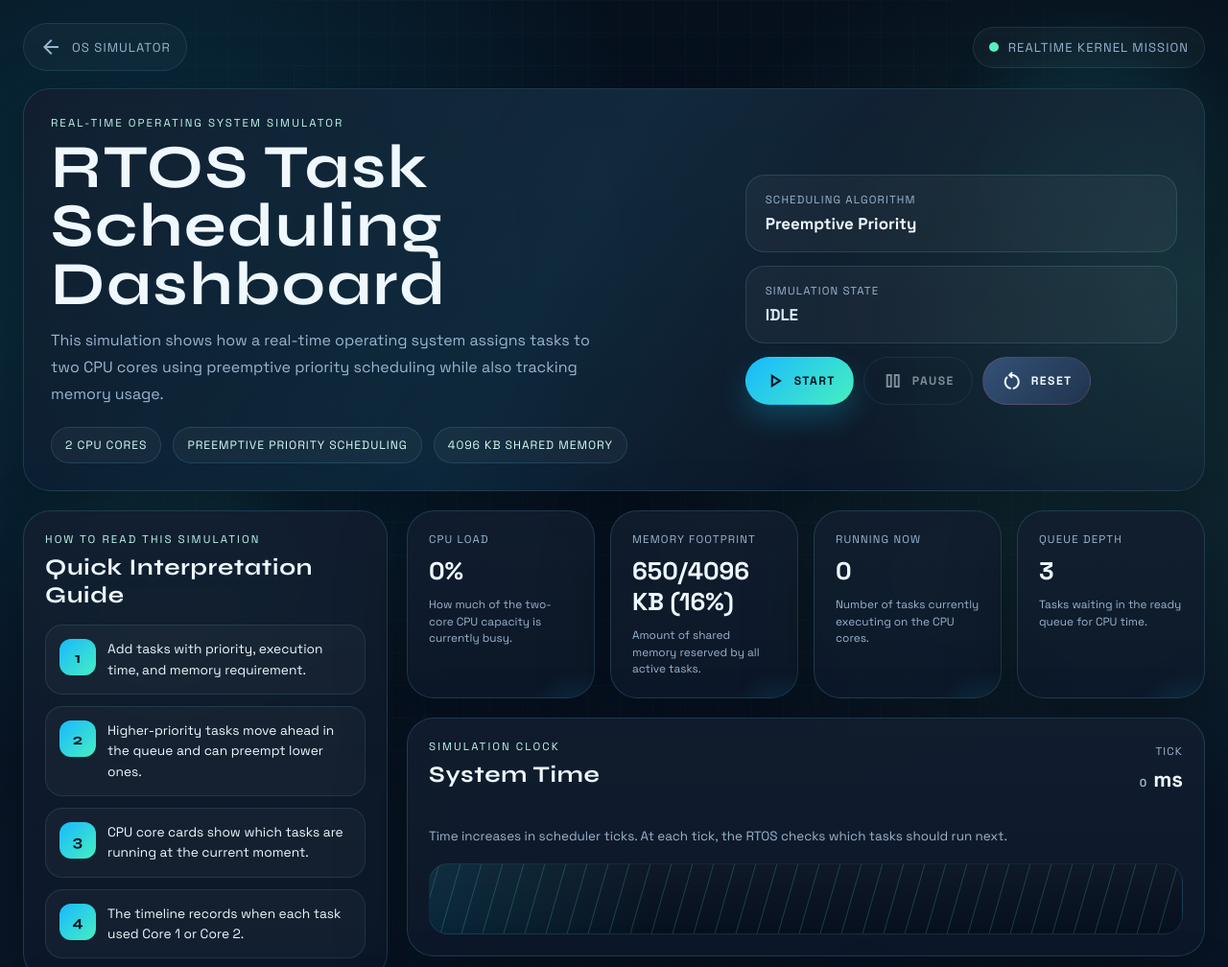
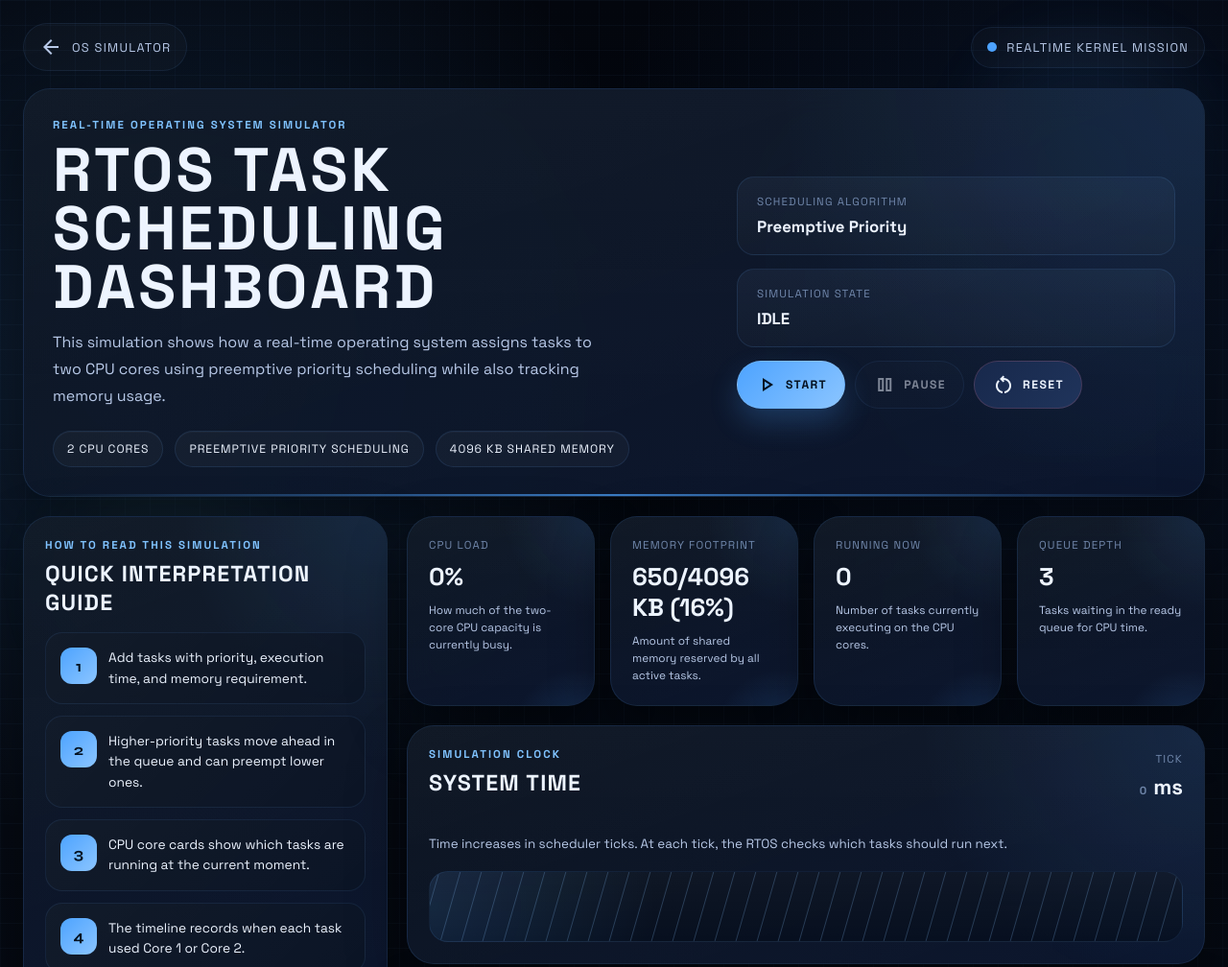
Before and after one commit to yoman12357/OS-Simulator, a website: page rtos/index.html in a window 1280 px wide. Shown: the top 1008 px of the page at 96% size. Drawn offline with nearby package versions, Linux system fonts and the light colour scheme.

Commit message:
rtos changes

```diff
--- a/rtos/style.css
+++ b/rtos/style.css
@@ -1,20 +1,34 @@
 :root {
-	--bg: #07111f;
-	--bg-alt: #0d1a2e;
-	--panel: rgba(10, 22, 40, 0.84);
-	--panel-strong: rgba(15, 31, 54, 0.96);
-	--border: rgba(123, 221, 255, 0.16);
-	--text: #eff8ff;
-	--muted: #9ab5cf;
-	--accent: #59f0c2;
-	--accent-strong: #19d1ff;
-	--accent-soft: rgba(89, 240, 194, 0.16);
-	--warn: #ffc96b;
-	--danger: #ff6f91;
-	--high: #ff6c86;
-	--medium: #ffb547;
-	--low: #59f0c2;
-	--shadow: 0 26px 70px rgba(0, 0, 0, 0.34);
+	--bg: #03060d;
+	--bg-deep: #01030a;
+	--surface: rgba(8, 17, 31, 0.9);
+	--surface-alt: rgba(13, 24, 48, 0.94);
+	--surface-strong: rgba(18, 34, 66, 0.98);
+	--panel-soft: rgba(255, 255, 255, 0.028);
+	--border: rgba(103, 168, 255, 0.12);
+	--border-strong: rgba(103, 168, 255, 0.3);
+	--text: #edf4ff;
+	--text-soft: #b8c9e8;
+	--text-muted: #6f86aa;
+	--accent: #4da3ff;
+	--accent-bright: #80c3ff;
+	--accent-soft: rgba(77, 163, 255, 0.14);
+	--accent-soft-strong: rgba(77, 163, 255, 0.22);
+	--accent-deep: #214880;
+	--high: #ff7a8f;
+	--high-soft: rgba(255, 122, 143, 0.16);
+	--medium: #f4c46a;
+	--medium-soft: rgba(244, 196, 106, 0.16);
+	--low: #69d6ff;
+	--low-soft: rgba(105, 214, 255, 0.16);
+	--success: #7ce8b2;
+	--success-soft: rgba(124, 232, 178, 0.18);
+	--warn: #ffd07a;
+	--shadow: 0 24px 60px rgba(0, 0, 0, 0.42);
+	--radius-xl: 28px;
+	--radius-lg: 22px;
+	--radius-md: 18px;
+	--radius-sm: 14px;
 }
 
 * {
@@ -32,10 +46,13 @@ body {
 body {
 	min-height: 100vh;
 	background:
-		radial-gradient(circle at 12% 12%, rgba(25, 209, 255, 0.16), transparent 24%),
-		radial-gradient(circle at 88% 18%, rgba(89, 240, 194, 0.14), transparent 22%),
-		radial-gradient(circle at 50% 100%, rgba(255, 108, 134, 0.08), transparent 26%),
-		linear-gradient(180deg, #06101d 0%, #091628 42%, #0d1a2f 100%);
+		radial-gradient(circle at 14% 16%, rgba(77, 163, 255, 0.16), transparent 24%),
+		radial-gradient(circle at 86% 12%, rgba(39, 84, 161, 0.16), transparent 22%),
+		radial-gradient(circle at 50% 100%, rgba(124, 232, 178, 0.06), transparent 24%),
+		linear-gradient(rgba(103, 168, 255, 0.04) 1px, transparent 1px),
+		linear-gradient(90deg, rgba(103, 168, 255, 0.03) 1px, transparent 1px),
+		linear-gradient(180deg, var(--bg) 0%, #050a13 38%, var(--bg-deep) 100%);
+	background-size: auto, auto, auto, 26px 26px, 26px 26px, auto;
 	color: var(--text);
 	font-family: "Space Grotesk", sans-serif;
 	overflow-x: hidden;
@@ -46,56 +63,92 @@ body::before {
 	content: "";
 	position: fixed;
 	inset: 0;
-	background-image:
-		linear-gradient(rgba(255, 255, 255, 0.02) 1px, transparent 1px),
-		linear-gradient(90deg, rgba(255, 255, 255, 0.02) 1px, transparent 1px);
-	background-size: 34px 34px;
-	mask-image: radial-gradient(circle at center, black 58%, transparent 100%);
 	pointer-events: none;
+	background:
+		repeating-linear-gradient(
+			180deg,
+			rgba(255, 255, 255, 0.015) 0,
+			rgba(255, 255, 255, 0.015) 1px,
+			transparent 1px,
+			transparent 5px
+		);
+	opacity: 0.24;
+	mix-blend-mode: soft-light;
+}
+
+button,
+input,
+select {
+	font: inherit;
 }
 
 .app-shell {
 	position: relative;
+	z-index: 1;
 	max-width: 1500px;
 	margin: 0 auto;
 	padding: 24px;
-	z-index: 1;
 }
 
 .ambient {
 	position: fixed;
 	border-radius: 999px;
-	filter: blur(28px);
-	opacity: 0.5;
+	filter: blur(36px);
+	opacity: 0.45;
 	pointer-events: none;
 }
 
 .ambient-one {
-	top: 8%;
+	top: 7%;
 	right: 4%;
 	width: 220px;
 	height: 220px;
-	background: rgba(25, 209, 255, 0.18);
-	animation: drift 12s ease-in-out infinite;
+	background: rgba(77, 163, 255, 0.18);
+	animation: drift 14s ease-in-out infinite;
 }
 
 .ambient-two {
-	bottom: 10%;
+	bottom: 8%;
 	left: 3%;
 	width: 240px;
 	height: 240px;
-	background: rgba(89, 240, 194, 0.12);
-	animation: drift 14s ease-in-out infinite reverse;
+	background: rgba(124, 232, 178, 0.09);
+	animation: drift 16s ease-in-out infinite reverse;
 }
 
 .panel {
 	background:
-		linear-gradient(180deg, rgba(255, 255, 255, 0.03), rgba(255, 255, 255, 0.01)),
-		var(--panel);
+		linear-gradient(160deg, rgba(255, 255, 255, 0.028) 0%, transparent 100%),
+		linear-gradient(155deg, var(--surface) 0%, var(--surface-alt) 100%);
 	border: 1px solid var(--border);
-	border-radius: 28px;
+	border-radius: var(--radius-xl);
 	box-shadow: var(--shadow);
-	backdrop-filter: blur(18px);
+	backdrop-filter: blur(16px);
+	position: relative;
+	overflow: hidden;
+}
+
+.panel::before {
+	content: "";
+	position: absolute;
+	inset: 0;
+	pointer-events: none;
+	background:
+		radial-gradient(circle at top right, rgba(77, 163, 255, 0.12), transparent 34%),
+		linear-gradient(180deg, rgba(255, 255, 255, 0.02) 0%, transparent 100%);
+	opacity: 0.9;
+}
+
+.mission-bar,
+.hero-grid,
+.dashboard-grid,
+.execution-grid,
+.stats-grid,
+.task-form,
+.core-stack,
+.tasks-list,
+.guide-steps {
+	position: relative;
 }
 
 .mission-bar {
@@ -113,18 +166,28 @@ body::before {
 	gap: 10px;
 	padding: 12px 16px;
 	border-radius: 999px;
-	border: 1px solid rgba(123, 221, 255, 0.12);
-	background: rgba(255, 255, 255, 0.03);
-	color: var(--muted);
+	border: 1px solid rgba(103, 168, 255, 0.1);
+	background: rgba(255, 255, 255, 0.025);
+	color: var(--text-soft);
 	text-decoration: none;
-	font-size: 0.82rem;
-	letter-spacing: 0.08em;
+	font-size: 0.8rem;
+	letter-spacing: 0.1em;
 	text-transform: uppercase;
+	transition:
+		transform 0.24s ease,
+		border-color 0.24s ease,
+		background-color 0.24s ease,
+		color 0.24s ease,
+		box-shadow 0.24s ease;
 }
 
-.back-link:hover {
+.back-link:hover,
+.mission-meta:hover {
+	transform: translateY(-1px);
 	color: var(--text);
-	border-color: rgba(123, 221, 255, 0.28);
+	border-color: var(--border-strong);
+	background: var(--accent-soft);
+	box-shadow: 0 12px 24px rgba(0, 0, 0, 0.2);
 }
 
 .status-beacon {
@@ -132,60 +195,67 @@ body::before {
 	height: 10px;
 	border-radius: 50%;
 	background: var(--accent);
-	box-shadow: 0 0 0 0 rgba(89, 240, 194, 0.6);
-	animation: pulse 1.7s infinite;
+	box-shadow: 0 0 0 0 rgba(77, 163, 255, 0.56);
+	animation: pulse 1.8s infinite;
 }
 
 .hero-grid {
 	display: grid;
-	grid-template-columns: minmax(0, 1.25fr) minmax(320px, 0.8fr);
-	gap: 20px;
-	padding: 28px;
+	grid-template-columns: minmax(0, 1.24fr) minmax(320px, 0.82fr);
+	gap: 22px;
+	padding: 30px;
 	margin-bottom: 20px;
-	position: relative;
-	overflow: hidden;
 }
 
 .hero-grid::after {
 	content: "";
 	position: absolute;
-	inset: 0;
-	background:
-		linear-gradient(120deg, transparent 0%, rgba(25, 209, 255, 0.08) 45%, transparent 70%),
-		radial-gradient(circle at right center, rgba(89, 240, 194, 0.1), transparent 32%);
-	pointer-events: none;
+	inset: auto 18px 0 18px;
+	height: 2px;
+	border-radius: 999px;
+	background: linear-gradient(90deg, transparent 0%, rgba(77, 163, 255, 0.72) 50%, transparent 100%);
 }
 
 .hero-copy,
-.hero-side {
+.hero-side,
+.section-top,
+.metric-card,
+.runtime-panel,
+.gantt-panel,
+.guide-step,
+.cpu-core,
+.task-item {
 	position: relative;
 	z-index: 1;
 }
 
 .eyebrow {
-	color: #bbf7eb;
+	color: var(--accent-bright);
 	font-size: 0.72rem;
+	font-weight: 700;
 	letter-spacing: 0.18em;
 	text-transform: uppercase;
 }
 
 .hero-copy h1,
 .section-top h2 {
-	font-family: "Syne", sans-serif;
-	letter-spacing: 0.03em;
+	font-family: "Space Grotesk", sans-serif;
+	font-weight: 700;
+	letter-spacing: 0.05em;
+	text-transform: uppercase;
 }
 
 .hero-copy h1 {
 	margin-top: 10px;
-	font-size: clamp(2.6rem, 5vw, 4.6rem);
+	font-size: clamp(2.5rem, 5vw, 4.2rem);
 	line-height: 0.95;
 	max-width: 10ch;
 }
 
 .hero-text {
 	margin-top: 14px;
-	max-width: 56ch;
-	color: var(--muted);
+	max-width: 58ch;
+	color: var(--text-soft);
 	font-size: 1rem;
 	line-height: 1.75;
 }
@@ -194,34 +264,36 @@ body::before {
 	display: flex;
 	flex-wrap: wrap;
 	gap: 12px;
-	margin-top: 20px;
+	margin-top: 22px;
 }
 
 .hero-badges span,
 .hero-chip {
-	border: 1px solid rgba(123, 221, 255, 0.14);
-	background: rgba(255, 255, 255, 0.04);
+	border: 1px solid rgba(103, 168, 255, 0.12);
+	background: rgba(255, 255, 255, 0.03);
 }
 
 .hero-badges span {
 	padding: 10px 14px;
 	border-radius: 999px;
-	color: #d7fdf4;
+	color: var(--text);
 	font-size: 0.76rem;
 	letter-spacing: 0.08em;
 	text-transform: uppercase;
+	box-shadow: inset 0 1px 0 rgba(255, 255, 255, 0.03);
 }
 
 .hero-side {
 	display: grid;
-	grid-template-columns: 1fr;
 	align-content: center;
 	gap: 14px;
 }
 
 .hero-chip {
 	padding: 18px 20px;
-	border-radius: 20px;
+	border-radius: var(--radius-md);
+	background:
+		linear-gradient(180deg, rgba(153, 201, 255, 0.06) 0%, rgba(255, 255, 255, 0.02) 100%);
 }
 
 .hero-chip p,
@@ -230,7 +302,7 @@ body::before {
 .field span,
 .cpu-label,
 .supporting-copy {
-	color: var(--muted);
+	color: var(--text-muted);
 	font-size: 0.72rem;
 	letter-spacing: 0.1em;
 	text-transform: uppercase;
@@ -238,8 +310,9 @@ body::before {
 
 .hero-chip strong {
 	display: block;
-	margin-top: 7px;
-	font-size: 1.06rem;
+	margin-top: 8px;
+	font-size: 1.05rem;
+	color: var(--text);
 }
 
 .control-row {
@@ -252,9 +325,7 @@ body::before {
 	border: 1px solid transparent;
 	border-radius: 999px;
 	padding: 12px 18px;
-	background: #20344d;
 	color: var(--text);
-	font-family: "Space Grotesk", sans-serif;
 	font-size: 0.76rem;
 	font-weight: 700;
 	letter-spacing: 0.12em;
@@ -263,7 +334,12 @@ body::before {
 	align-items: center;
 	gap: 8px;
 	cursor: pointer;
-	transition: transform 0.22s ease, box-shadow 0.22s ease, border-color 0.22s ease;
+	transition:
+		transform 0.22s ease,
+		box-shadow 0.22s ease,
+		border-color 0.22s ease,
+		background-color 0.22s ease,
+		color 0.22s ease;
 }
 
 .btn:hover {
@@ -274,22 +350,24 @@ body::before {
 	opacity: 0.5;
 	cursor: not-allowed;
 	transform: none;
+	box-shadow: none;
 }
 
 .btn-primary {
-	background: linear-gradient(135deg, #18b9ff 0%, #46efc0 100%);
-	color: #041120;
-	box-shadow: 0 14px 30px rgba(25, 209, 255, 0.22);
+	background: linear-gradient(135deg, #4da3ff 0%, #8bc5ff 100%);
+	border-color: rgba(153, 201, 255, 0.24);
+	color: #04101e;
+	box-shadow: 0 14px 30px rgba(77, 163, 255, 0.24);
 }
 
 .btn-ghost {
-	background: transparent;
-	border-color: rgba(123, 221, 255, 0.18);
+	background: rgba(255, 255, 255, 0.02);
+	border-color: rgba(103, 168, 255, 0.18);
 }
 
 .btn-danger {
-	background: linear-gradient(135deg, #345177 0%, #20344d 100%);
-	border-color: rgba(255, 111, 145, 0.18);
+	background: linear-gradient(135deg, rgba(24, 41, 76, 0.98) 0%, rgba(32, 53, 92, 0.98) 100%);
+	border-color: rgba(255, 122, 143, 0.18);
 }
 
 .dashboard-grid {
@@ -330,12 +408,12 @@ body::before {
 
 .section-top h2 {
 	margin-top: 8px;
-	font-size: 1.5rem;
+	font-size: 1.45rem;
 }
 
 .supporting-copy {
-	max-width: 28ch;
-	line-height: 1.5;
+	max-width: 29ch;
+	line-height: 1.6;
 }
 
 .task-form {
@@ -359,17 +437,22 @@ body::before {
 	width: 100%;
 	padding: 14px 16px;
 	border-radius: 16px;
-	border: 1px solid rgba(123, 221, 255, 0.14);
-	background: rgba(255, 255, 255, 0.035);
+	border: 1px solid rgba(103, 168, 255, 0.12);
+	background:
+		linear-gradient(180deg, rgba(255, 255, 255, 0.03), rgba(255, 255, 255, 0.015)),
+		rgba(5, 11, 21, 0.72);
 	color: var(--text);
-	font: inherit;
+}
+
+.field input::placeholder {
+	color: var(--text-muted);
 }
 
 .field input:focus,
 .field select:focus {
 	outline: none;
-	border-color: rgba(25, 209, 255, 0.8);
-	box-shadow: 0 0 0 4px rgba(25, 209, 255, 0.12);
+	border-color: rgba(77, 163, 255, 0.8);
+	box-shadow: 0 0 0 4px rgba(77, 163, 255, 0.12);
 }
 
 .stats-grid {
@@ -388,10 +471,12 @@ body::before {
 	grid-template-columns: 38px 1fr;
 	gap: 12px;
 	align-items: start;
-	padding: 14px;
-	border-radius: 18px;
-	border: 1px solid rgba(123, 221, 255, 0.12);
-	background: rgba(255, 255, 255, 0.03);
+	padding: 15px;
+	border-radius: var(--radius-md);
+	border: 1px solid rgba(103, 168, 255, 0.1);
+	background:
+		linear-gradient(135deg, rgba(255, 255, 255, 0.035), rgba(255, 255, 255, 0.01)),
+		rgba(8, 18, 34, 0.76);
 }
 
 .guide-step strong {
@@ -400,7 +485,7 @@ body::before {
 	display: grid;
 	place-items: center;
 	border-radius: 12px;
-	background: linear-gradient(135deg, #18b9ff 0%, #46efc0 100%);
+	background: linear-gradient(135deg, #4da3ff 0%, #8bc5ff 100%);
 	color: #041120;
 	font-family: "Syne", sans-serif;
 	font-size: 1rem;
@@ -413,6 +498,7 @@ body::before {
 }
 
 .metric-card {
+	min-height: 170px;
 	position: relative;
 	overflow: hidden;
 }
@@ -421,10 +507,10 @@ body::before {
 	content: "";
 	position: absolute;
 	inset: auto -30% -55% auto;
-	width: 140px;
-	height: 140px;
+	width: 150px;
+	height: 150px;
 	border-radius: 50%;
-	background: radial-gradient(circle, rgba(25, 209, 255, 0.18), transparent 65%);
+	background: radial-gradient(circle, rgba(77, 163, 255, 0.18), transparent 65%);
 }
 
 .metric-card strong {
@@ -438,9 +524,9 @@ body::before {
 	position: relative;
 	display: block;
 	margin-top: 10px;
-	color: var(--muted);
+	color: var(--text-soft);
 	font-size: 0.74rem;
-	line-height: 1.45;
+	line-height: 1.5;
 }
 
 .runtime-panel {
@@ -459,7 +545,7 @@ body::before {
 }
 
 .runtime-explainer {
-	color: var(--muted);
+	color: var(--text-soft);
 	font-size: 0.84rem;
 	line-height: 1.6;
 }
@@ -467,10 +553,10 @@ body::before {
 .signal-line {
 	height: 74px;
 	border-radius: 20px;
-	border: 1px solid rgba(123, 221, 255, 0.1);
+	border: 1px solid rgba(103, 168, 255, 0.1);
 	background:
 		linear-gradient(180deg, rgba(255, 255, 255, 0.03), rgba(255, 255, 255, 0)),
-		radial-gradient(circle at left center, rgba(25, 209, 255, 0.12), transparent 30%),
+		radial-gradient(circle at left center, rgba(77, 163, 255, 0.14), transparent 30%),
 		rgba(4, 12, 24, 0.55);
 	overflow: hidden;
 	position: relative;
@@ -483,7 +569,7 @@ body::before {
 		repeating-linear-gradient(
 			90deg,
 			transparent 0 10px,
-			rgba(89, 240, 194, 0.2) 10px 11px,
+			rgba(139, 197, 255, 0.24) 10px 11px,
 			transparent 11px 22px
 		);
 	transform: skewX(-16deg) translateX(-18px);
@@ -502,15 +588,13 @@ body::before {
 }
 
 .cpu-core {
-	position: relative;
-	min-height: 86px;
+	min-height: 92px;
 	padding: 18px;
-	border-radius: 22px;
-	border: 1px solid rgba(123, 221, 255, 0.14);
+	border-radius: var(--radius-lg);
+	border: 1px solid rgba(103, 168, 255, 0.12);
 	background:
-		linear-gradient(90deg, rgba(255, 255, 255, 0.025), rgba(255, 255, 255, 0)),
-		rgba(4, 12, 24, 0.54);
-	overflow: hidden;
+		linear-gradient(90deg, rgba(255, 255, 255, 0.03), rgba(255, 255, 255, 0)),
+		rgba(4, 12, 24, 0.56);
 }
 
 .cpu-core::after {
@@ -529,7 +613,7 @@ body::before {
 }
 
 .task-execution {
-	height: 38px;
+	height: 40px;
 	border-radius: 14px;
 	display: flex;
 	align-items: center;
@@ -544,15 +628,15 @@ body::before {
 }
 
 .task-execution.priority-high {
-	background: linear-gradient(135deg, #ff577d, #ff8f72);
+	background: linear-gradient(135deg, #ff7891, #ff9a7d);
 }
 
 .task-execution.priority-medium {
-	background: linear-gradient(135deg, #ffb547, #ffe07f);
+	background: linear-gradient(135deg, #dcb363, #f5d88f);
 }
 
 .task-execution.priority-low {
-	background: linear-gradient(135deg, #1dd6ff, #59f0c2);
+	background: linear-gradient(135deg, #59b8ff, #8ee3ff);
 }
 
 .memory-blocks {
@@ -564,13 +648,20 @@ body::before {
 .memory-block {
 	aspect-ratio: 1 / 1;
 	border-radius: 14px;
-	border: 1px solid rgba(123, 221, 255, 0.12);
-	background: rgba(255, 255, 255, 0.035);
-	transition: transform 0.22s ease, background-color 0.22s ease, box-shadow 0.22s ease;
+	border: 1px solid rgba(103, 168, 255, 0.12);
+	background:
+		linear-gradient(180deg, rgba(255, 255, 255, 0.03), rgba(255, 255, 255, 0)),
+		rgba(255, 255, 255, 0.03);
+	transition:
+		transform 0.22s ease,
+		background-color 0.22s ease,
+		box-shadow 0.22s ease,
+		border-color 0.22s ease;
 }
 
 .memory-block.active {
 	transform: translateY(-2px) scale(1.02);
+	border-color: rgba(124, 232, 178, 0.32);
 }
 
 .tasks-list {
@@ -585,11 +676,22 @@ body::before {
 .task-item {
 	padding: 16px;
 	border-radius: 20px;
-	border: 1px solid rgba(123, 221, 255, 0.12);
+	border: 1px solid rgba(103, 168, 255, 0.1);
 	background:
 		linear-gradient(135deg, rgba(255, 255, 255, 0.045), rgba(255, 255, 255, 0.015)),
 		rgba(8, 18, 34, 0.8);
 	animation: cardEnter 0.35s ease;
+	transition:
+		transform 0.24s ease,
+		border-color 0.24s ease,
+		box-shadow 0.24s ease,
+		filter 0.24s ease;
+}
+
+.task-item:hover {
+	transform: translateY(-2px);
+	border-color: rgba(103, 168, 255, 0.22);
+	box-shadow: 0 18px 28px rgba(0, 0, 0, 0.22);
 }
 
 .task-item h3,
@@ -606,7 +708,7 @@ body::before {
 
 .task-item p {
 	margin-top: 10px;
-	color: var(--muted);
+	color: var(--text-soft);
 	font-size: 0.76rem;
 }
 
@@ -616,22 +718,22 @@ body::before {
 	gap: 8px 12px;
 	margin-top: 12px;
 	padding-top: 12px;
-	border-top: 1px solid rgba(123, 221, 255, 0.08);
+	border-top: 1px solid rgba(103, 168, 255, 0.08);
 }
 
 .task-meta span {
-	color: var(--muted);
+	color: var(--text-muted);
 	font-size: 0.72rem;
 }
 
 .task-item.is-running {
-	border-color: rgba(25, 209, 255, 0.36);
-	box-shadow: 0 0 0 1px rgba(25, 209, 255, 0.16), 0 18px 38px rgba(8, 191, 255, 0.12);
+	border-color: rgba(77, 163, 255, 0.34);
+	box-shadow: 0 0 0 1px rgba(77, 163, 255, 0.14), 0 18px 38px rgba(77, 163, 255, 0.12);
 }
 
 .task-item.task-completed {
-	opacity: 0.55;
-	filter: saturate(0.6);
+	opacity: 0.56;
+	filter: saturate(0.72);
 }
 
 .priority-pill {
@@ -648,33 +750,33 @@ body::before {
 }
 
 .priority-pill.priority-high {
-	color: #ffd6df;
-	background: rgba(255, 108, 134, 0.12);
-	border-color: rgba(255, 108, 134, 0.35);
+	color: #ffdbe3;
+	background: var(--high-soft);
+	border-color: rgba(255, 122, 143, 0.34);
 }
 
 .priority-pill.priority-medium {
-	color: #fff0c9;
-	background: rgba(255, 181, 71, 0.14);
-	border-color: rgba(255, 181, 71, 0.36);
+	color: #fff1cf;
+	background: var(--medium-soft);
+	border-color: rgba(244, 196, 106, 0.34);
 }
 
 .priority-pill.priority-low {
-	color: #d8fff4;
-	background: rgba(89, 240, 194, 0.12);
-	border-color: rgba(89, 240, 194, 0.34);
+	color: #dff7ff;
+	background: var(--low-soft);
+	border-color: rgba(105, 214, 255, 0.34);
 }
 
 .priority-pill.state-running {
-	color: #d7fbff;
-	background: rgba(25, 209, 255, 0.14);
-	border-color: rgba(25, 209, 255, 0.34);
+	color: #dceeff;
+	background: rgba(77, 163, 255, 0.14);
+	border-color: rgba(77, 163, 255, 0.3);
 }
 
 .priority-pill.state-completed {
 	color: #d9e2f0;
 	background: rgba(154, 181, 207, 0.12);
-	border-color: rgba(154, 181, 207, 0.25);
+	border-color: rgba(154, 181, 207, 0.24);
 }
 
 .legend-row {
@@ -683,14 +785,14 @@ body::before {
 	gap: 14px;
 	margin-top: 16px;
 	padding-top: 14px;
-	border-top: 1px solid rgba(123, 221, 255, 0.08);
+	border-top: 1px solid rgba(103, 168, 255, 0.08);
 }
 
 .legend-item {
 	display: inline-flex;
 	align-items: center;
 	gap: 8px;
-	color: var(--muted);
+	color: var(--text-soft);
 	font-size: 0.74rem;
 	letter-spacing: 0.04em;
 }
@@ -703,15 +805,15 @@ body::before {
 }
 
 .legend-high {
-	background: linear-gradient(135deg, #ff577d, #ff8f72);
+	background: linear-gradient(135deg, #ff7891, #ff9a7d);
 }
 
 .legend-medium {
-	background: linear-gradient(135deg, #ffb547, #ffe07f);
+	background: linear-gradient(135deg, #dcb363, #f5d88f);
 }
 
 .legend-low {
-	background: linear-gradient(135deg, #1dd6ff, #59f0c2);
+	background: linear-gradient(135deg, #59b8ff, #8ee3ff);
 }
 
 .gantt-time-markers {
@@ -723,7 +825,7 @@ body::before {
 .gantt-time-marker {
 	flex: 1;
 	text-align: center;
-	color: var(--muted);
+	color: var(--text-muted);
 	font-size: 0.72rem;
 }
 
@@ -752,7 +854,7 @@ body::before {
 	flex: 1;
 	height: 42px;
 	border-radius: 16px;
-	border: 1px solid rgba(123, 221, 255, 0.12);
+	border: 1px solid rgba(103, 168, 255, 0.12);
 	background:
 		repeating-linear-gradient(
 			90deg,
@@ -787,7 +889,7 @@ body::before {
 }
 
 .status-running {
-	color: #59f0c2;
+	color: var(--accent-bright);
 }
 
 .status-paused {
@@ -795,16 +897,34 @@ body::before {
 }
 
 .status-completed {
-	color: #aff9e3;
+	color: var(--success);
+}
+
+::-webkit-scrollbar {
+	width: 8px;
+	height: 8px;
+}
+
+::-webkit-scrollbar-track {
+	background: rgba(255, 255, 255, 0.02);
+}
+
+::-webkit-scrollbar-thumb {
+	background: rgba(103, 168, 255, 0.28);
+	border-radius: 999px;
+}
+
+::-webkit-scrollbar-thumb:hover {
+	background: rgba(103, 168, 255, 0.42);
 }
 
 @keyframes pulse {
 	70% {
-		box-shadow: 0 0 0 12px rgba(89, 240, 194, 0);
+		box-shadow: 0 0 0 12px rgba(77, 163, 255, 0);
 	}
 
 	100% {
-		box-shadow: 0 0 0 0 rgba(89, 240, 194, 0);
+		box-shadow: 0 0 0 0 rgba(77, 163, 255, 0);
 	}
 }
 
@@ -815,7 +935,7 @@ body::before {
 	}
 
 	50% {
-		transform: translate3d(20px, -12px, 0) scale(1.08);
+		transform: translate3d(18px, -14px, 0) scale(1.08);
 	}
 }
 
```
